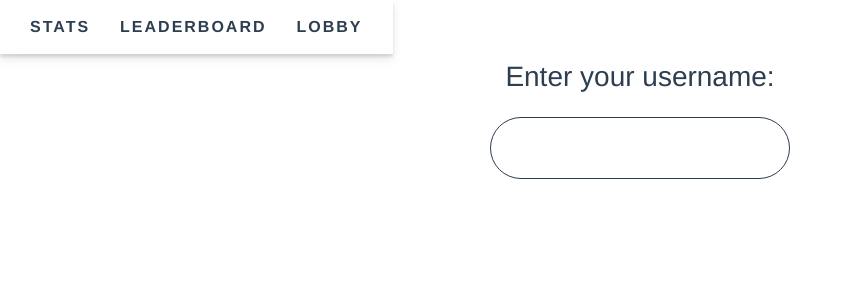
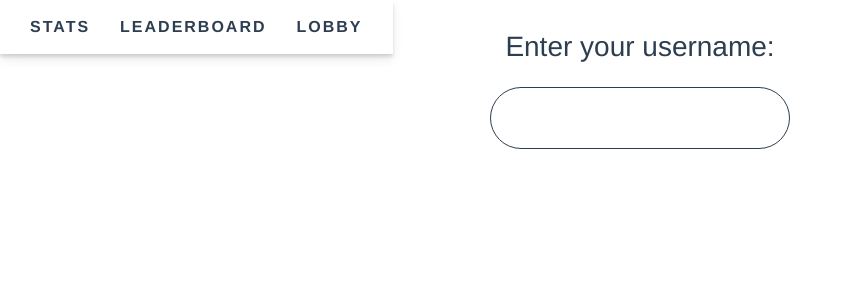
Before and after one commit to carlyminjoy/glock, a Vue app: page /#/ in a window 1280 px wide. Shown: the top 300 px of the page, without its empty margins (0-853 px from the left). Built offline with nearby package versions, Linux system fonts and the light colour scheme; no server answers; the HTML template or start-up script is replaced by a standard one; what vue-socket.io-extended would draw is missing.

Commit message:
add page container & padding

```diff
--- a/src/App.vue
+++ b/src/App.vue
@@ -59,6 +59,10 @@ body {
 		margin: 0;
         padding: 0;
 
+        .page {
+            padding-top: 30px;
+        }
+
         nav {
             position:fixed;
             padding: 15px;
--- a/src/pages/Leaderboard.vue
+++ b/src/pages/Leaderboard.vue
@@ -72,6 +72,8 @@ export default {
 .leaderboard-container {
     padding: 60px;
     ol {
+        width: 360px;
+        margin: 30px auto;
         text-align:left;
     }
 }
--- a/src/pages/Lobby.vue
+++ b/src/pages/Lobby.vue
@@ -1,5 +1,5 @@
 <template>
-    <div class="lobby">
+    <div class="lobby page">
 
         <transition name="fade">
             <challengers v-if='username' :users='availableUsers' />
--- a/src/pages/Play.vue
+++ b/src/pages/Play.vue
@@ -1,5 +1,5 @@
 <template>
-  <div class="play-container">
+  <div class="play-container page">
     <transition name="fade">
         <game @gameover="game = null" />
     </transition>
--- a/src/pages/Stats.vue
+++ b/src/pages/Stats.vue
@@ -1,6 +1,6 @@
 <template>
 
-    <div id="stats">
+    <div id="stats" class='page'>
         <h2>Game Statistics</h2>
         <div class='charts'>
             <div class='chart-container'>
```
